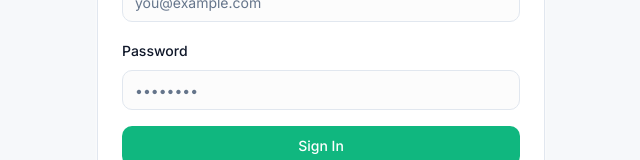
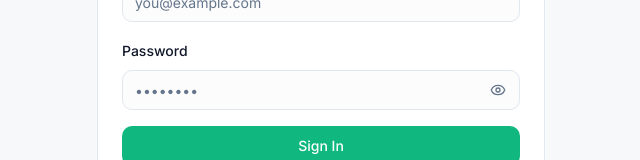
Before and after one commit to tecla-laundry/partners, a Next.js app: page /sign-in in a window 1280 px wide. Shown: the part 394-554 px from the top of the page, without its empty margins (319-959 px from the left). Built offline with nearby package versions, Linux system fonts and the light colour scheme; no server answers.

Commit message:
Enhance OrdersPage with order acceptance functionality and improve password visibility toggle in SignInPage

```diff
--- a/src/app/dashboard/orders/page.tsx
+++ b/src/app/dashboard/orders/page.tsx
@@ -1,7 +1,7 @@
 'use client'
 
 import { useState, useEffect } from 'react'
-import { useQuery } from '@tanstack/react-query'
+import { useQuery, useQueryClient } from '@tanstack/react-query'
 import { Tabs, TabsContent, TabsList, TabsTrigger } from '@/components/ui/tabs'
 import { Card, CardContent, CardDescription, CardHeader, CardTitle } from '@/components/ui/card'
 import { Badge } from '@/components/ui/badge'
@@ -15,10 +15,11 @@ import {
 } from '@/components/ui/table'
 import { Button } from '@/components/ui/button'
 import { OrderDetailDrawer } from '@/components/orders/order-detail-drawer'
-import { createClient } from '@/lib/supabase'
+import { createClient, callEdgeFunction } from '@/lib/supabase'
 import { Order, OrderStatus } from '@/lib/types'
 import { format } from 'date-fns'
-import { Eye } from 'lucide-react'
+import { Eye, CheckCircle2 } from 'lucide-react'
+import { toast } from 'sonner'
 
 const statusTabs: Record<string, OrderStatus[]> = {
   'new-requests': ['laundry_requested'],
@@ -80,7 +81,9 @@ export default function OrdersPage() {
   const [selectedTab, setSelectedTab] = useState('new-requests')
   const [selectedOrder, setSelectedOrder] = useState<Order | null>(null)
   const [drawerOpen, setDrawerOpen] = useState(false)
+  const [acceptingOrderId, setAcceptingOrderId] = useState<string | null>(null)
   const supabase = createClient()
+  const queryClient = useQueryClient()
 
   const statuses = statusTabs[selectedTab] || []
 
@@ -88,6 +91,20 @@ export default function OrdersPage() {
     queryKey: ['orders', selectedTab, statuses],
     queryFn: () => fetchOrders(supabase, statuses),
   })
+
+  const handleAcceptOrder = async (order: Order) => {
+    if (order.status !== 'laundry_requested') return
+    setAcceptingOrderId(order.id)
+    try {
+      await callEdgeFunction('accept_order', { order_id: order.id })
+      toast.success('Order accepted')
+      await queryClient.invalidateQueries({ queryKey: ['orders'] })
+    } catch (err: any) {
+      toast.error(err.message || 'Failed to accept order')
+    } finally {
+      setAcceptingOrderId(null)
+    }
+  }
 
   // Real-time subscription for new orders and status changes
   useEffect(() => {
@@ -204,7 +221,7 @@ export default function OrdersPage() {
                         <TableCell>
                           <div>
                             <p className="font-medium">
-                              {order.customer?.full_name || 'N/A'}
+                              {order.customer?.full_name || order.customer?.email || 'N/A'}
                             </p>
                             <p className="text-sm text-muted-foreground">
                               {order.customer?.email}
@@ -222,6 +239,17 @@ export default function OrdersPage() {
                           {format(new Date(order.created_at), 'MMM d, yyyy')}
                         </TableCell>
                         <TableCell className="text-right">
+                          <div className="flex items-center justify-end gap-2">
+                            {order.status === 'laundry_requested' && (
+                              <Button
+                                size="sm"
+                                onClick={() => handleAcceptOrder(order)}
+                                disabled={acceptingOrderId === order.id}
+                              >
+                                <CheckCircle2 className="h-4 w-4 mr-2" />
+                                {acceptingOrderId === order.id ? 'Accepting…' : 'Accept'}
+                              </Button>
+                            )}
                             <Button
                               variant="ghost"
                               size="sm"
@@ -230,6 +258,7 @@ export default function OrdersPage() {
                               <Eye className="h-4 w-4 mr-2" />
                               View
                             </Button>
+                          </div>
                         </TableCell>
                       </TableRow>
                     ))}
--- a/src/app/sign-in/page.tsx
+++ b/src/app/sign-in/page.tsx
@@ -12,7 +12,7 @@ import { Button } from '@/components/ui/button'
 import { Input } from '@/components/ui/input'
 import { Label } from '@/components/ui/label'
 import { Card, CardContent, CardDescription, CardHeader, CardTitle } from '@/components/ui/card'
-import { Sparkles, Loader2 } from 'lucide-react'
+import { Sparkles, Loader2, Eye, EyeOff } from 'lucide-react'
 
 const signInSchema = z.object({
   email: z.string().email('Please enter a valid email address'),
@@ -24,6 +24,7 @@ type SignInFormValues = z.infer<typeof signInSchema>
 export default function SignInPage() {
   const router = useRouter()
   const [loading, setLoading] = useState(false)
+  const [showPassword, setShowPassword] = useState(false)
   const { supabase, refreshSession } = useAuth()
 
   const form = useForm<SignInFormValues>({
@@ -107,13 +108,28 @@ export default function SignInPage() {
 
             <div className="space-y-2">
               <Label htmlFor="password">Password</Label>
+              <div className="relative">
                 <Input
                   id="password"
-                type="password"
+                  type={showPassword ? 'text' : 'password'}
                   placeholder="••••••••"
                   {...form.register('password')}
                   disabled={loading}
+                  className="pr-10"
                 />
+                <button
+                  type="button"
+                  onClick={() => setShowPassword((p) => !p)}
+                  className="absolute right-2 top-1/2 -translate-y-1/2 rounded p-1.5 text-muted-foreground hover:bg-muted hover:text-foreground focus:outline-none focus:ring-2 focus:ring-ring"
+                  aria-label={showPassword ? 'Hide password' : 'Show password'}
+                >
+                  {showPassword ? (
+                    <EyeOff className="h-4 w-4" />
+                  ) : (
+                    <Eye className="h-4 w-4" />
+                  )}
+                </button>
+              </div>
               {form.formState.errors.password && (
                 <p className="text-sm text-destructive">
                   {form.formState.errors.password.message}
```
Lines whose indentation alone changed are shown as unchanged.
